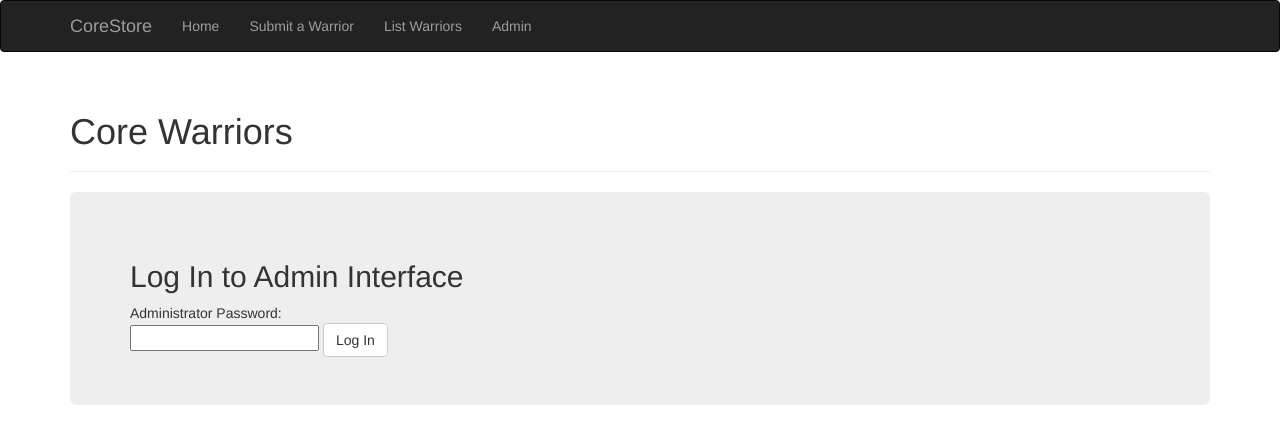
After one commit to NoraCodes/corewar32, a Flask app: template corestore/corestore/templates/login.html in a window 1280 px wide. The commit adds this page. Shown: the top 444 px of the page. Run offline with Flask 2, Linux system fonts and the light colour scheme; the template is opened without the code that fills it, so the values that code supplies are empty; parts of the project's set-up code (start-up, migrations or seed data) failed here and were passed over; some libraries are stand-ins or nearby versions.

Commit message:
Add login functionality

```diff
--- a/corestore/corestore/templates/layout.html
+++ b/corestore/corestore/templates/layout.html
@@ -21,6 +21,7 @@
         <li><a href="{{ url_for('index') }}">Home</a></li>
         <li><a href="{{ url_for('add_warrior') }}">Submit a Warrior</a></li>
         <li><a href="{{ url_for('list_warriors') }}">List Warriors</a></li>
+        <li><a href="{{ url_for('admin') }}"> Admin </a> </li>
       </ul>
     </div>
   </div>
--- /dev/null
+++ b/corestore/corestore/templates/login.html
@@ -0,0 +1,10 @@
+{% extends "layout.html" %}
+{% block pageheader %}Core Warriors{% endblock %}
+{% block pagecontent %}
+<h2> Log In to Admin Interface </h2>
+<form role=form method=POST>
+  Administrator Password:<br \>
+  <input type=password name=password>
+  <button type=submit class="btn btn-default">Log In</button>
+</form>
+{% endblock %}
```
Also changed, not shown: corestore/corestore/templates/error_wrong_password.html (added, +7 -0 lines), corestore/corestore/views.py (+17 -1 lines).
